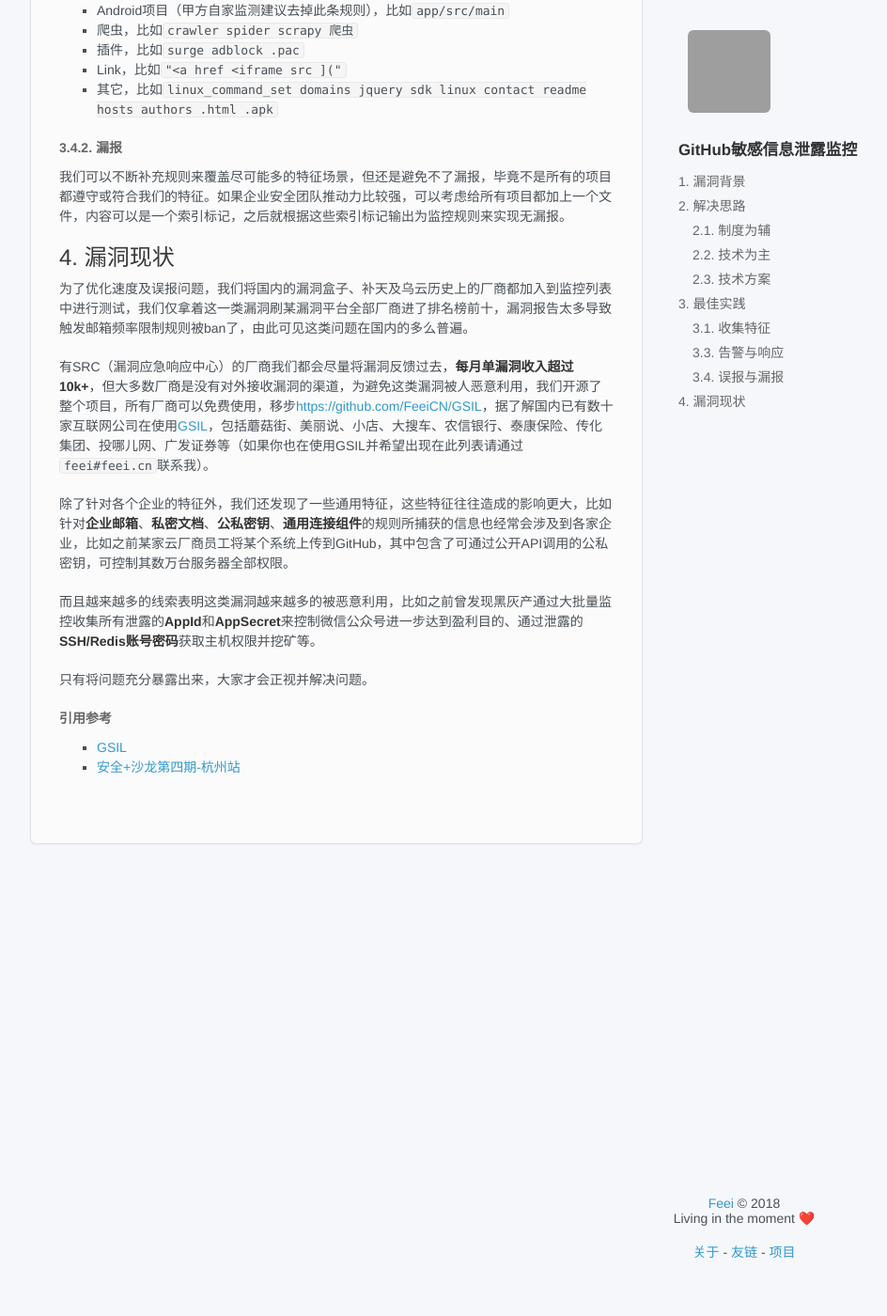
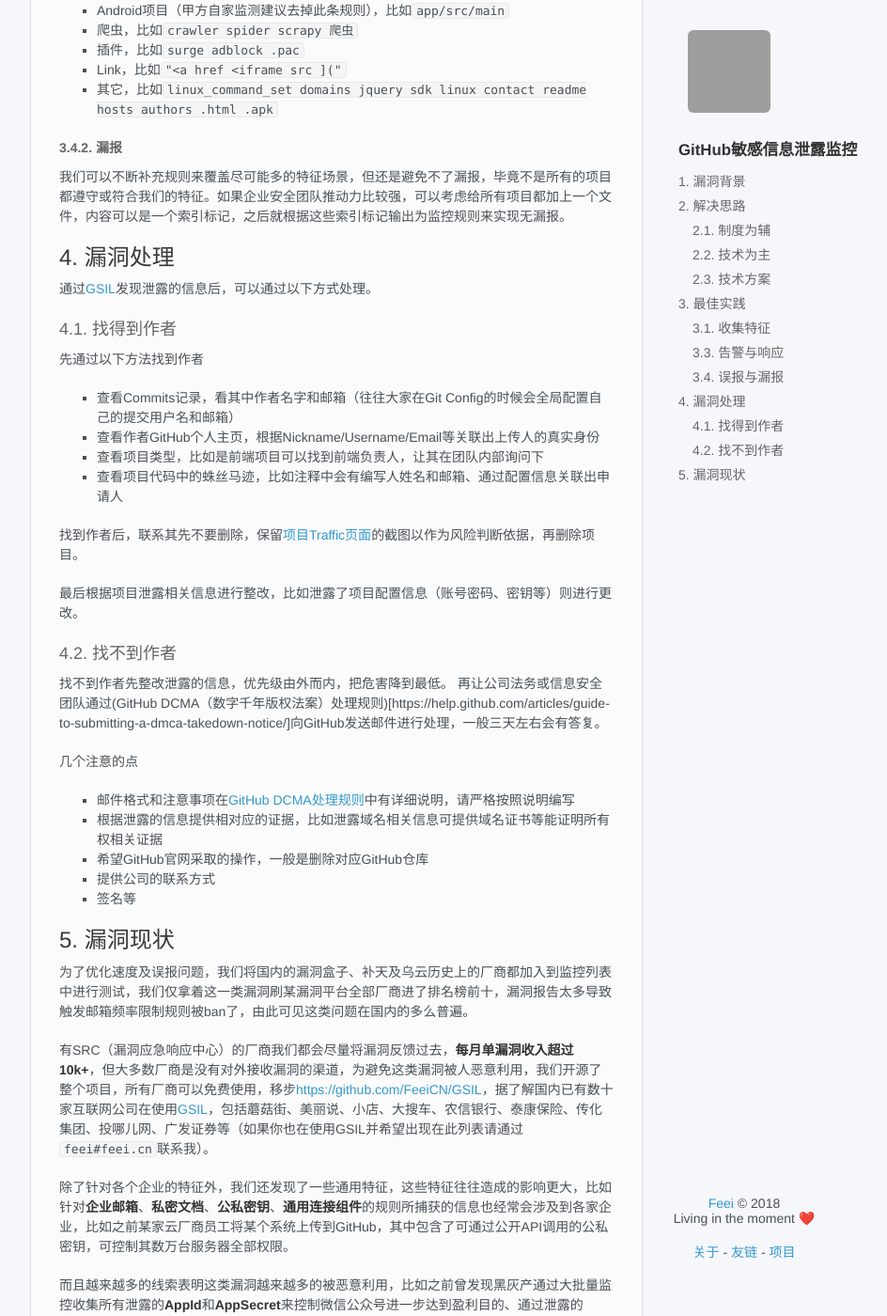
Before and after one commit to limengmingx/Papers, a Jekyll site: the page built from gsil.md, in a window 1280 px wide and 1400 px high, scrolled down 3924 px. Shown: the whole window at 94% size, without its empty margins (283-1227 px from the left). Built offline with Jekyll 4.4.1, drawn with Linux system fonts in a browser that asks for light colours; our own code applies the rules of GitHub Pages for plain Markdown files; comment, search, counter and statistics services are not loaded; grey boxes are pictures that could not be loaded.

Commit message:
增加漏洞处理

```diff
--- a/gsil.md
+++ b/gsil.md
@@ -148,7 +148,35 @@ GitHub作为开源代码平台，给程序员提供了交流学习的地方，
 #### 3.4.2. 漏报
 我们可以不断补充规则来覆盖尽可能多的特征场景，但还是避免不了漏报，毕竟不是所有的项目都遵守或符合我们的特征。如果企业安全团队推动力比较强，可以考虑给所有项目都加上一个文件，内容可以是一个索引标记，之后就根据这些索引标记输出为监控规则来实现无漏报。
 
-## 4. 漏洞现状
+## 4. 漏洞处理
+通过[GSIL](https://github.com/FeeiCN/GSIL)发现泄露的信息后，可以通过以下方式处理。
+
+### 4.1. 找得到作者
+先通过以下方法找到作者
+
+- 查看Commits记录，看其中作者名字和邮箱（往往大家在Git Config的时候会全局配置自己的提交用户名和邮箱）
+- 查看作者GitHub个人主页，根据Nickname/Username/Email等关联出上传人的真实身份
+- 查看项目类型，比如是前端项目可以找到前端负责人，让其在团队内部询问下
+- 查看项目代码中的蛛丝马迹，比如注释中会有编写人姓名和邮箱、通过配置信息关联出申请人
+
+找到作者后，联系其先不要删除，保留[项目Traffic页面](https://github.com/FeeiCN/GSIL/graphs/traffic)的截图以作为风险判断依据，再删除项目。
+
+最后根据项目泄露相关信息进行整改，比如泄露了项目配置信息（账号密码、密钥等）则进行更改。
+
+### 4.2. 找不到作者
+
+找不到作者先整改泄露的信息，优先级由外而内，把危害降到最低。
+再让公司法务或信息安全团队通过(GitHub DCMA（数字千年版权法案）处理规则)[https://help.github.com/articles/guide-to-submitting-a-dmca-takedown-notice/]向GitHub发送邮件进行处理，一般三天左右会有答复。
+
+几个注意的点
+
+- 邮件格式和注意事项在[GitHub DCMA处理规则](https://help.github.com/articles/guide-to-submitting-a-dmca-takedown-notice/)中有详细说明，请严格按照说明编写
+- 根据泄露的信息提供相对应的证据，比如泄露域名相关信息可提供域名证书等能证明所有权相关证据
+- 希望GitHub官网采取的操作，一般是删除对应GitHub仓库
+- 提供公司的联系方式
+- 签名等
+
+## 5. 漏洞现状
 为了优化速度及误报问题，我们将国内的漏洞盒子、补天及乌云历史上的厂商都加入到监控列表中进行测试，我们仅拿着这一类漏洞刷某漏洞平台全部厂商进了排名榜前十，漏洞报告太多导致触发邮箱频率限制规则被ban了，由此可见这类问题在国内的多么普遍。
 
 有SRC（漏洞应急响应中心）的厂商我们都会尽量将漏洞反馈过去，**每月单漏洞收入超过10k+**，但大多数厂商是没有对外接收漏洞的渠道，为避免这类漏洞被人恶意利用，我们开源了整个项目，所有厂商可以免费使用，移步[https://github.com/FeeiCN/GSIL](https://github.com/FeeiCN/GSIL)，据了解国内已有数十家互联网公司在使用[GSIL](https://github.com/FeeiCN/GSIL)，包括蘑菇街、美丽说、小店、大搜车、农信银行、泰康保险、传化集团、投哪儿网、广发证券等（如果你也在使用GSIL并希望出现在此列表请通过`feei#feei.cn`联系我）。
```
